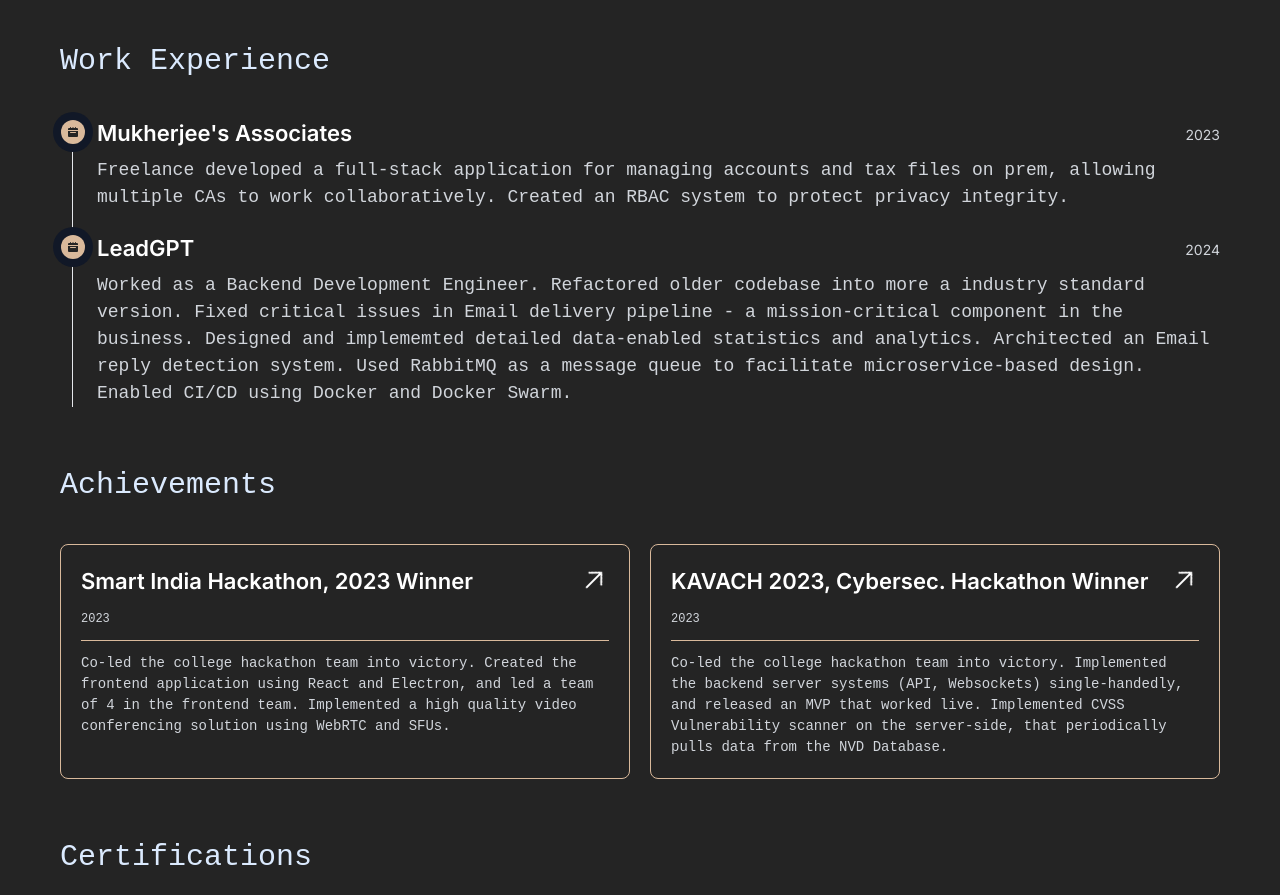
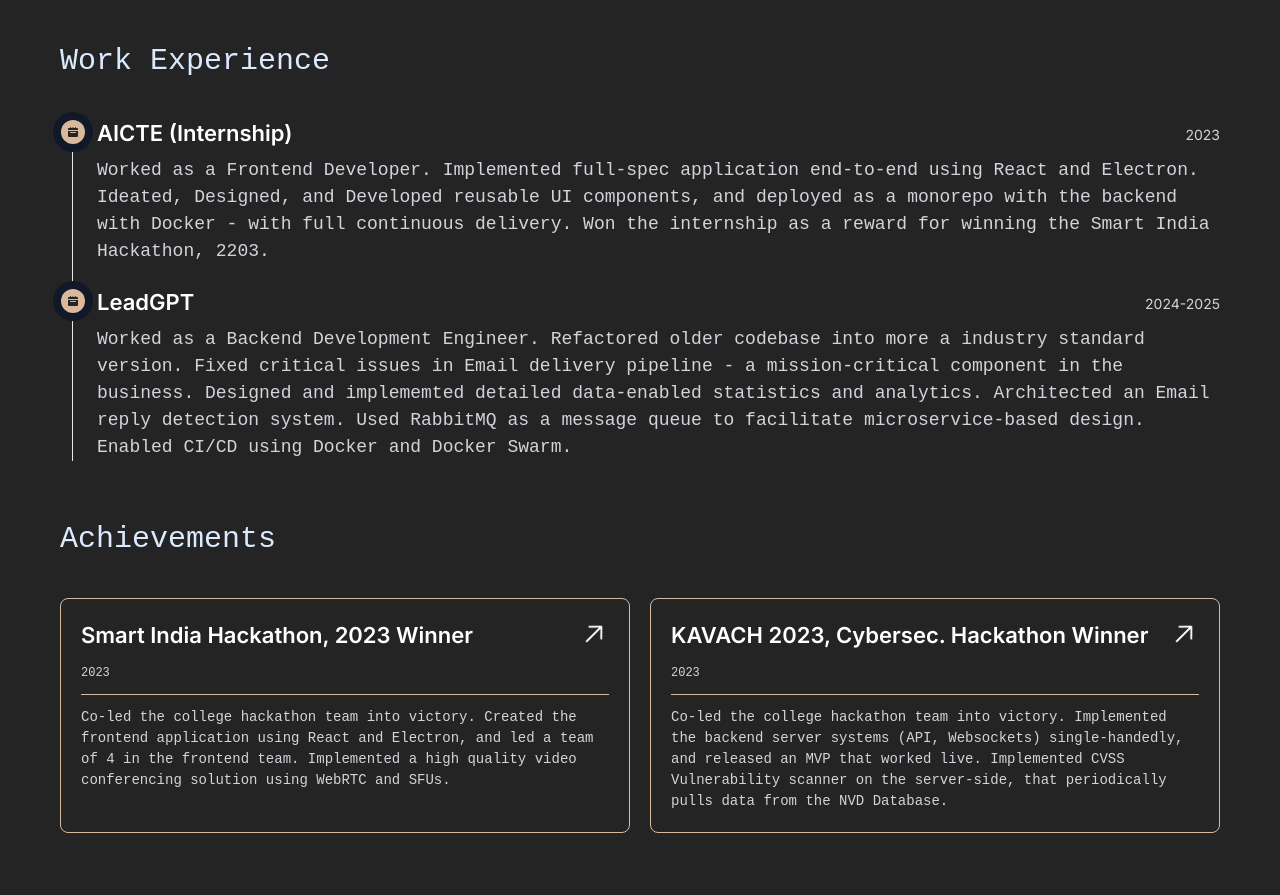
Before and after one commit to magnumxpm/portfolio, a Next.js app: page / in a window 1280 px wide. Shown: the part 1840-2735 px from the top of the page. Built offline with nearby package versions, Linux system fonts and the light colour scheme.

Commit message:
chore: updated experience

```diff
--- a/src/data/experienceData.ts
+++ b/src/data/experienceData.ts
@@ -2,14 +2,14 @@
 
 export const experienceData: ExperienceItem[] = [
   {
-    company: "Mukherjee's Associates",
+    company: "AICTE (Internship)",
     tenure: "2023",
     description:
-      "Freelance developed a full-stack application for managing accounts and tax files on prem, allowing multiple CAs to work collaboratively. Created an RBAC system to protect privacy integrity.",
+      "Worked as a Frontend Developer. Implemented full-spec application end-to-end using React and Electron. Ideated, Designed, and Developed reusable UI components, and deployed as a monorepo with the backend with Docker - with full continuous delivery. Won the internship as a reward for winning the Smart India Hackathon, 2203.",
   },
   {
     company: "LeadGPT",
-    tenure: "2024",
+    tenure: "2024-2025",
     description:
       "Worked as a Backend Development Engineer. Refactored older codebase into more a industry standard version. Fixed critical issues in Email delivery pipeline - a mission-critical component in the business. Designed and implememted detailed data-enabled statistics and analytics. Architected an Email reply detection system. Used RabbitMQ as a message queue to facilitate microservice-based design. Enabled CI/CD using Docker and Docker Swarm.",
   },
```
